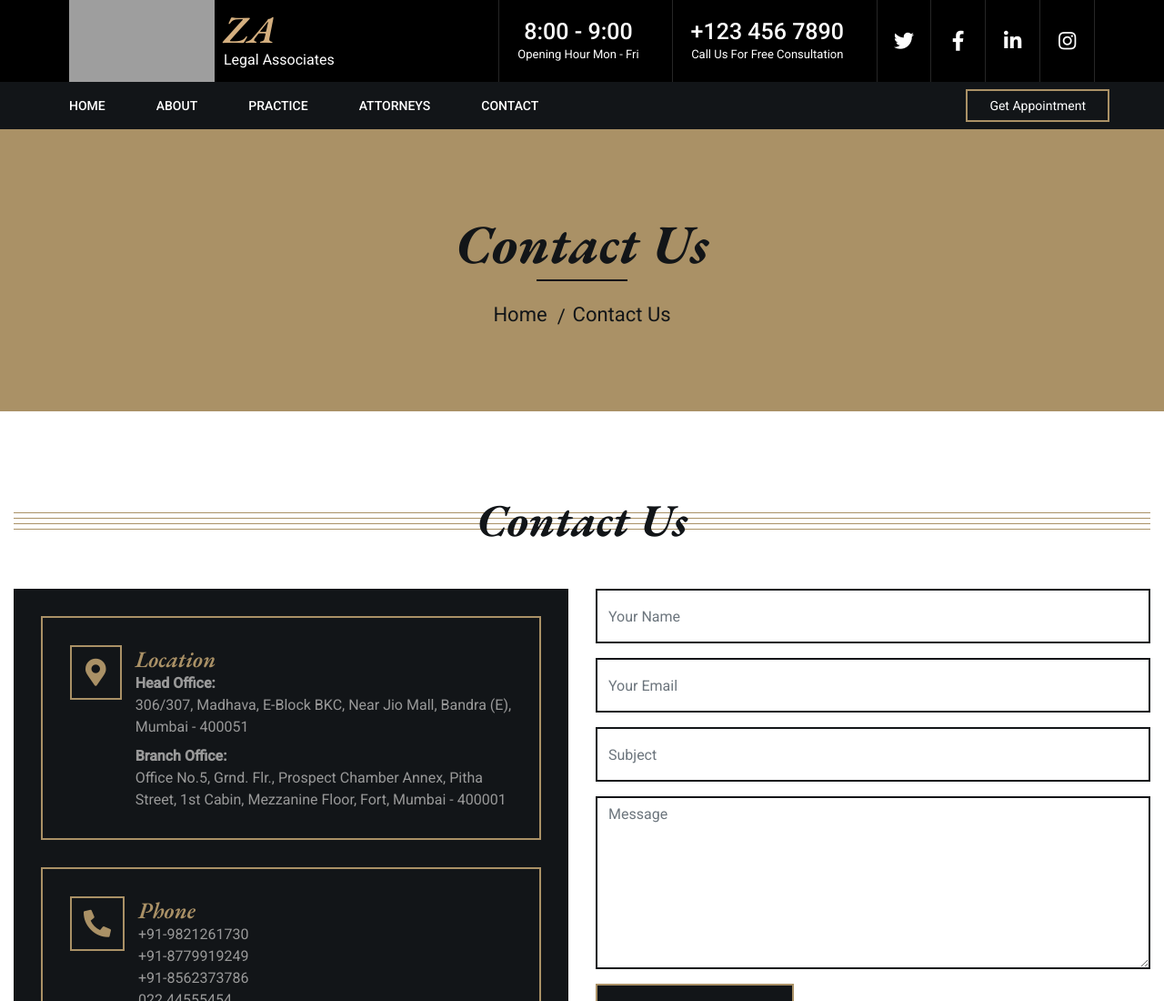
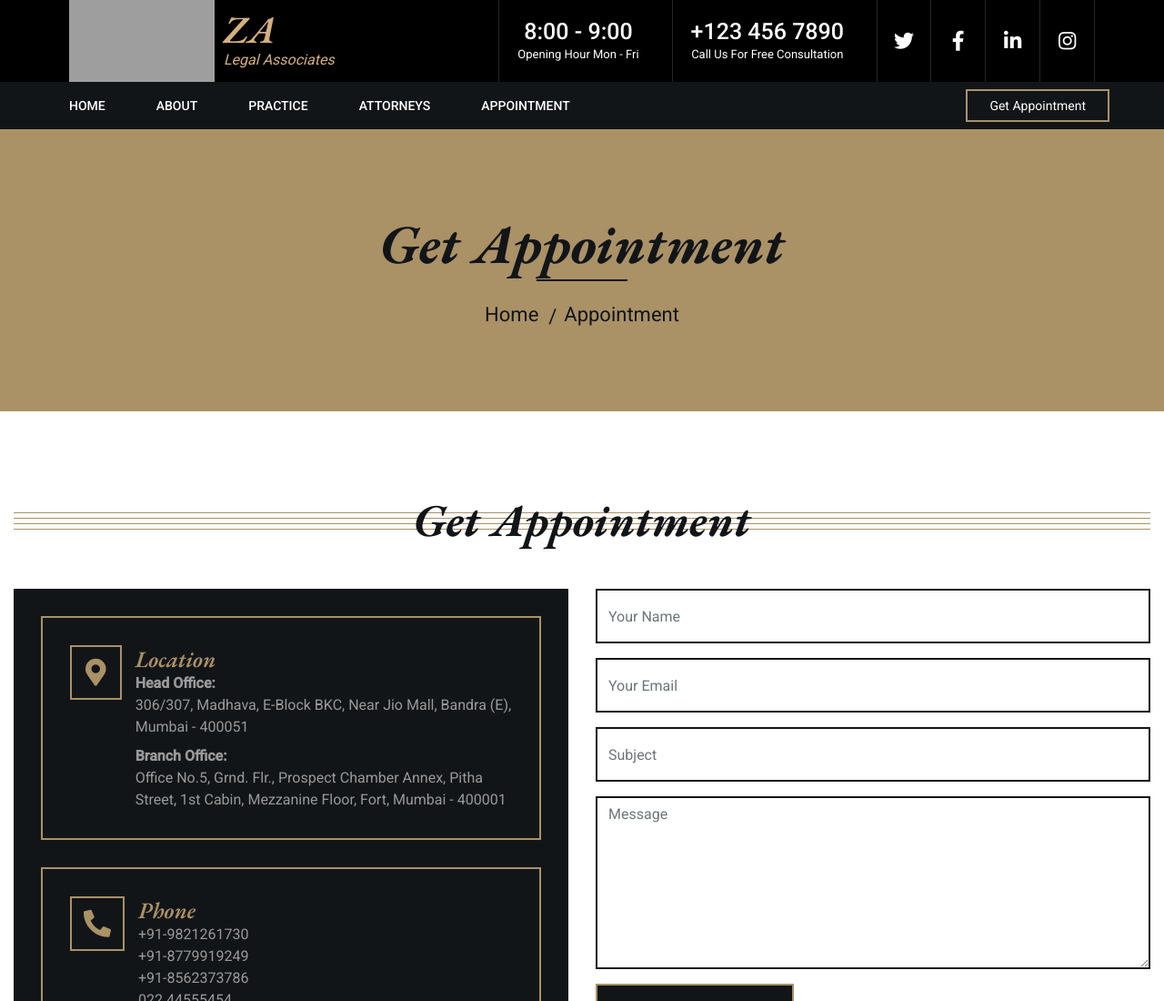
Before and after one commit to DaanishPro/Advocate-website, a plain HTML site: page contact.html in a window 1280 px wide. Shown: the top 1100 px of the page at 91% size. Drawn offline with nearby package versions, Linux system fonts and the light colour scheme; grey boxes are pictures that could not be loaded.

Commit message:
Today last update

```diff
--- a/contact.html
+++ b/contact.html
@@ -38,7 +38,7 @@
                                     <img src="img/logo2.png" alt="Logo" style="height: 200%; width: auto; object-fit: contain; margin-right: 10px;">
                                     <div>
                                         <h1 style="margin: 0; font-size: 42px; line-height: 1; color: #d4af7f;">ZA</h1>
-                                        <span style="display: block; font-size: 16px; color: #fff;">Legal Associates</span>
+                                        <span style="display: block; font-size: 16px; color: #d4af7f;  font-style:italic;">Legal Associates</span>
                                     </div>
                                 </a>
                             </div>
@@ -96,7 +96,7 @@
         <a href="about.html" class="nav-link hover:text-[#aa9166] transition duration-200">About</a>
         <a href="service.html" class="nav-link hover:text-[#aa9166] transition duration-200">Practice</a>
         <a href="team.html" class="nav-link hover:text-[#aa9166] transition duration-200">Attorneys</a>
-        <a href="contact.html" class="nav-link hover:text-[#aa9166] transition duration-200">Contact</a>
+        <a href="contact.html" class="nav-link hover:text-[#aa9166] transition duration-200">Appointment</a>
       </div>
 
       <!-- Appointment Button Desktop -->
@@ -127,7 +127,7 @@
         <a href="about.html" class="nav-link hover:text-[#aa9166] transition duration-200">About</a>
         <a href="service.html" class="nav-link hover:text-[#aa9166] transition duration-200">Practice</a>
         <a href="team.html" class="nav-link hover:text-[#aa9166] transition duration-200">Attorneys</a>
-        <a href="contact.html" class="nav-link hover:text-[#aa9166] transition duration-200">Contact</a>
+        <a href="contact.html" class="nav-link hover:text-[#aa9166] transition duration-200">Appointment</a>
         <a href="#" class="text-white border-2 border-[#aa9166] text-center px-4 py-2 text-sm hover:bg-[#aa9166] transition duration-200">
             Get Appointment
           </a>
@@ -183,11 +183,11 @@
                 <div class="container">
                     <div class="row">
                         <div class="col-12">
-                            <h2>Contact Us</h2>
+                            <h2>Get Appointment</h2>
                         </div>
                         <div class="col-12">
                             <a href="">Home</a>
-                            <a href="">Contact Us</a>
+                            <a href="">Appointment</a>
                         </div>
                     </div>
                 </div>
@@ -199,7 +199,7 @@
             <div class="contact">
                 <div class="container">
                     <div class="section-header">
-                        <h2>Contact Us</h2>
+                        <h2>Get Appointment</h2>
                     </div>
                     <div class="row">
                         <div class="col-md-6">
```
Also changed, not shown: about.html (+3 -3 lines), index.html (+4 -3 lines), service.html (+3 -3 lines), team.html (+3 -3 lines).
